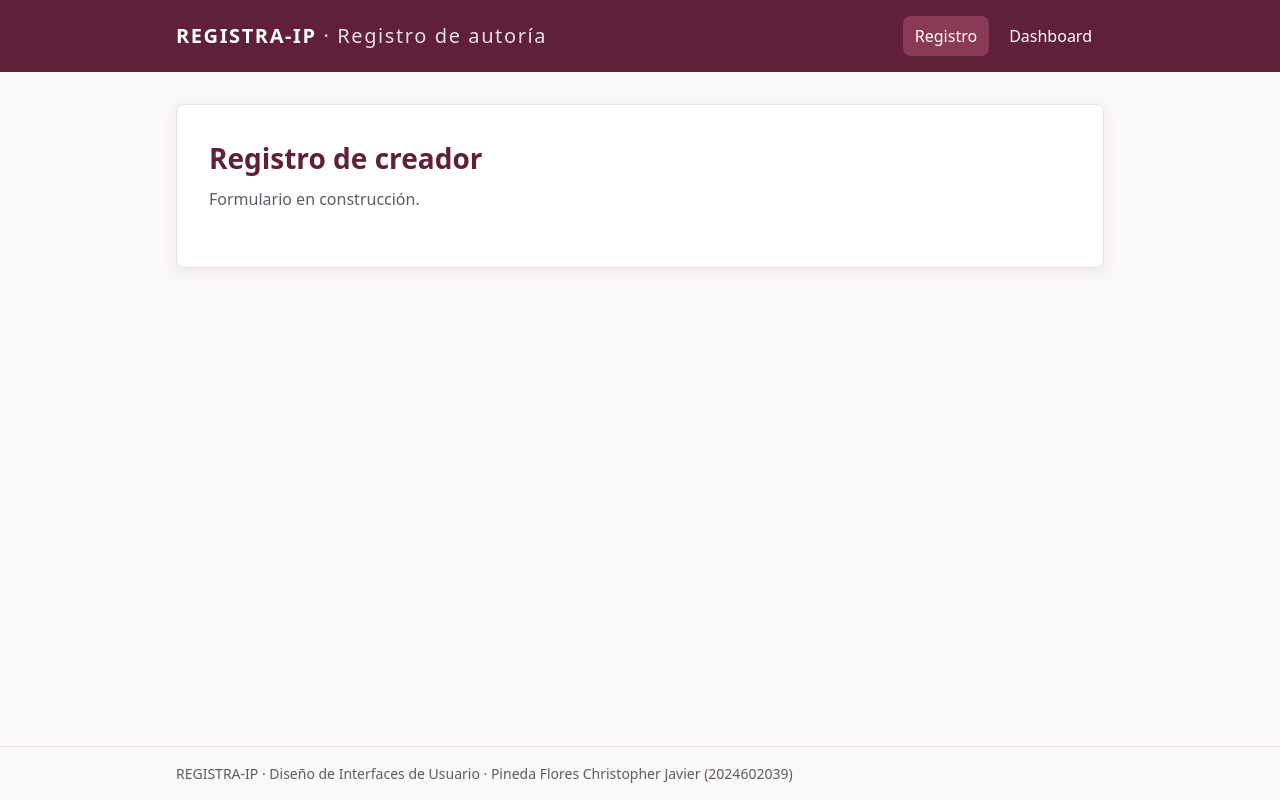
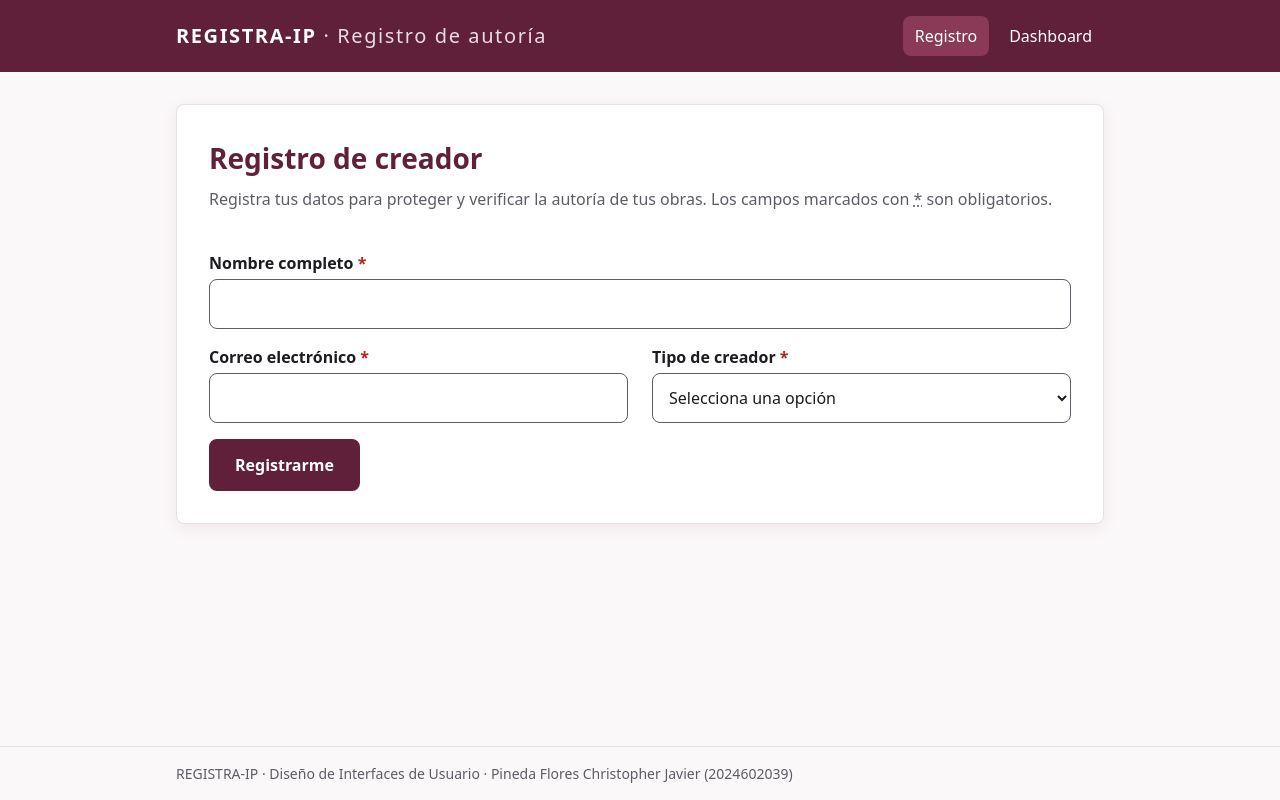
Before and after one commit to KingWolf7528/registra-ip-2039, a React (Vite) app: page /registro in a window 1280 px wide. Built offline with nearby package versions, Linux system fonts and the light colour scheme.

Commit message:
Practica 2: formulario de registro con validacion accesible y localStorage

```diff
--- a/src/App.css
+++ b/src/App.css
@@ -236,3 +236,82 @@
     width: 100%;
   }
 }
+
+/* =====================  FORMULARIO DE REGISTRO  ===================== */
+.formulario {
+  display: grid;
+  grid-template-columns: repeat(2, 1fr);
+  gap: var(--esp-4) var(--esp-6);
+}
+
+.campo {
+  display: flex;
+  flex-direction: column;
+  gap: var(--esp-1);
+}
+
+.campo--completo {
+  grid-column: 1 / -1;
+}
+
+.campo label {
+  font-weight: 600;
+}
+
+.campo label abbr {
+  color: var(--color-error);
+  text-decoration: none;
+}
+
+.campo input,
+.campo select {
+  font: inherit;
+  padding: var(--esp-3);
+  border: 1px solid var(--color-texto-suave);
+  border-radius: var(--radio);
+  background: var(--color-fondo);
+  color: var(--color-texto);
+}
+
+.campo input:focus-visible,
+.campo select:focus-visible {
+  border-color: var(--color-primario);
+}
+
+.campo [aria-invalid='true'] {
+  border: 2px solid var(--color-error);
+}
+
+.campo__error {
+  margin: 0;
+  color: var(--color-error);
+  font-size: var(--texto-sm);
+}
+
+.errores {
+  grid-column: 1 / -1;
+}
+
+.errores__caja {
+  margin: 0;
+  padding: var(--esp-3) var(--esp-4);
+  border-left: 4px solid var(--color-error);
+  background: var(--color-error-suave);
+  color: var(--color-error);
+  border-radius: var(--radio);
+}
+
+.errores__caja ul {
+  margin: var(--esp-1) 0 0;
+  padding-left: var(--esp-6);
+}
+
+.formulario__acciones {
+  grid-column: 1 / -1;
+}
+
+@media (max-width: 599px) {
+  .formulario {
+    grid-template-columns: 1fr;
+  }
+}
--- a/src/pages/Registro.jsx
+++ b/src/pages/Registro.jsx
@@ -1,8 +1,173 @@
+import { useState } from 'react'
+import { useNavigate } from 'react-router-dom'
+import { guardarUsuario } from '../utils/sesion.js'
+
+const TIPOS_CREADOR = ['Diseñador', 'Fotógrafo', 'Escritor', 'Cineasta']
+const REGEX_CORREO = /^[^\s@]+@[^\s@]+\.[^\s@]{2,}$/
+
+const VACIO = { nombre: '', correo: '', tipo: '' }
+
+// Devuelve un objeto { campo: 'mensaje' } solo con los campos inválidos.
+function validar(datos) {
+  const errores = {}
+  if (!datos.nombre.trim()) {
+    errores.nombre = 'El nombre es obligatorio.'
+  } else if (datos.nombre.trim().length < 3) {
+    errores.nombre = 'El nombre debe tener al menos 3 caracteres.'
+  }
+  if (!datos.correo.trim()) {
+    errores.correo = 'El correo es obligatorio.'
+  } else if (!REGEX_CORREO.test(datos.correo.trim())) {
+    errores.correo = 'Escribe un correo válido, por ejemplo nombre@dominio.com.'
+  }
+  if (!datos.tipo) {
+    errores.tipo = 'Selecciona tu tipo de creador.'
+  }
+  return errores
+}
+
 function Registro() {
+  const navigate = useNavigate()
+  const [datos, setDatos] = useState(VACIO)
+  const [errores, setErrores] = useState({})
+  const [enviado, setEnviado] = useState(false)
+
+  function manejarCambio(e) {
+    const { name, value } = e.target
+    const nuevos = { ...datos, [name]: value }
+    setDatos(nuevos)
+    // Después del primer intento, revalidamos en vivo para que el
+    // mensaje desaparezca en cuanto el campo se corrige.
+    if (enviado) setErrores(validar(nuevos))
+  }
+
+  function manejarEnvio(e) {
+    e.preventDefault()
+    setEnviado(true)
+    const encontrados = validar(datos)
+    setErrores(encontrados)
+    if (Object.keys(encontrados).length > 0) return
+
+    const usuario = {
+      nombre: datos.nombre.trim(),
+      correo: datos.correo.trim().toLowerCase(),
+      tipo: datos.tipo,
+      fechaRegistro: new Date().toISOString(),
+    }
+    guardarUsuario(usuario)
+    navigate('/dashboard', { replace: true })
+  }
+
+  const listaErrores = Object.values(errores)
+
   return (
-    <section className="tarjeta">
-      <h1 className="titulo">Registro de creador</h1>
-      <p className="subtitulo">Formulario en construcción.</p>
+    <section className="tarjeta" aria-labelledby="titulo-registro">
+      <h1 id="titulo-registro" className="titulo">
+        Registro de creador
+      </h1>
+      <p className="subtitulo">
+        Registra tus datos para proteger y verificar la autoría de tus obras.
+        Los campos marcados con <abbr title="obligatorio">*</abbr> son
+        obligatorios.
+      </p>
+
+      <form className="formulario" onSubmit={manejarEnvio} noValidate>
+        {/* Contenedor de errores: los lectores de pantalla lo anuncian
+            cuando cambia, sin interrumpir lo que el usuario está haciendo. */}
+        <div className="errores" aria-live="polite" aria-atomic="true">
+          {listaErrores.length > 0 && (
+            <div className="errores__caja">
+              <strong>
+                Revisa {listaErrores.length === 1 ? 'el campo' : 'los campos'}{' '}
+                marcado{listaErrores.length === 1 ? '' : 's'}:
+              </strong>
+              <ul>
+                {listaErrores.map((msg) => (
+                  <li key={msg}>{msg}</li>
+                ))}
+              </ul>
+            </div>
+          )}
+        </div>
+
+        <div className="campo campo--completo">
+          <label htmlFor="nombre">
+            Nombre completo <abbr title="obligatorio">*</abbr>
+          </label>
+          <input
+            id="nombre"
+            name="nombre"
+            type="text"
+            autoComplete="name"
+            value={datos.nombre}
+            onChange={manejarCambio}
+            aria-invalid={Boolean(errores.nombre)}
+            aria-describedby={errores.nombre ? 'error-nombre' : undefined}
+            required
+          />
+          {errores.nombre && (
+            <p id="error-nombre" className="campo__error">
+              {errores.nombre}
+            </p>
+          )}
+        </div>
+
+        <div className="campo">
+          <label htmlFor="correo">
+            Correo electrónico <abbr title="obligatorio">*</abbr>
+          </label>
+          <input
+            id="correo"
+            name="correo"
+            type="email"
+            autoComplete="email"
+            inputMode="email"
+            value={datos.correo}
+            onChange={manejarCambio}
+            aria-invalid={Boolean(errores.correo)}
+            aria-describedby={errores.correo ? 'error-correo' : undefined}
+            required
+          />
+          {errores.correo && (
+            <p id="error-correo" className="campo__error">
+              {errores.correo}
+            </p>
+          )}
+        </div>
+
+        <div className="campo">
+          <label htmlFor="tipo">
+            Tipo de creador <abbr title="obligatorio">*</abbr>
+          </label>
+          <select
+            id="tipo"
+            name="tipo"
+            value={datos.tipo}
+            onChange={manejarCambio}
+            aria-invalid={Boolean(errores.tipo)}
+            aria-describedby={errores.tipo ? 'error-tipo' : undefined}
+            required
+          >
+            <option value="">Selecciona una opción</option>
+            {TIPOS_CREADOR.map((tipo) => (
+              <option key={tipo} value={tipo}>
+                {tipo}
+              </option>
+            ))}
+          </select>
+          {errores.tipo && (
+            <p id="error-tipo" className="campo__error">
+              {errores.tipo}
+            </p>
+          )}
+        </div>
+
+        <div className="formulario__acciones">
+          <button type="submit" className="boton">
+            Registrarme
+          </button>
+        </div>
+      </form>
     </section>
   )
 }
--- /dev/null
+++ b/src/utils/sesion.js
@@ -0,0 +1,24 @@
+// Manejo de la sesión del creador en localStorage.
+export const CLAVE_SESION = 'registraIpUsuario'
+
+export function guardarUsuario(usuario) {
+  localStorage.setItem(CLAVE_SESION, JSON.stringify(usuario))
+}
+
+// Devuelve el usuario guardado o null si no hay sesión válida.
+export function obtenerUsuario() {
+  try {
+    const guardado = localStorage.getItem(CLAVE_SESION)
+    if (!guardado) return null
+    const usuario = JSON.parse(guardado)
+    return usuario && usuario.nombre && usuario.correo ? usuario : null
+  } catch {
+    // Si el valor está corrupto o el navegador bloquea el almacenamiento,
+    // se trata como "sin sesión".
+    return null
+  }
+}
+
+export function cerrarSesion() {
+  localStorage.removeItem(CLAVE_SESION)
+}
```
